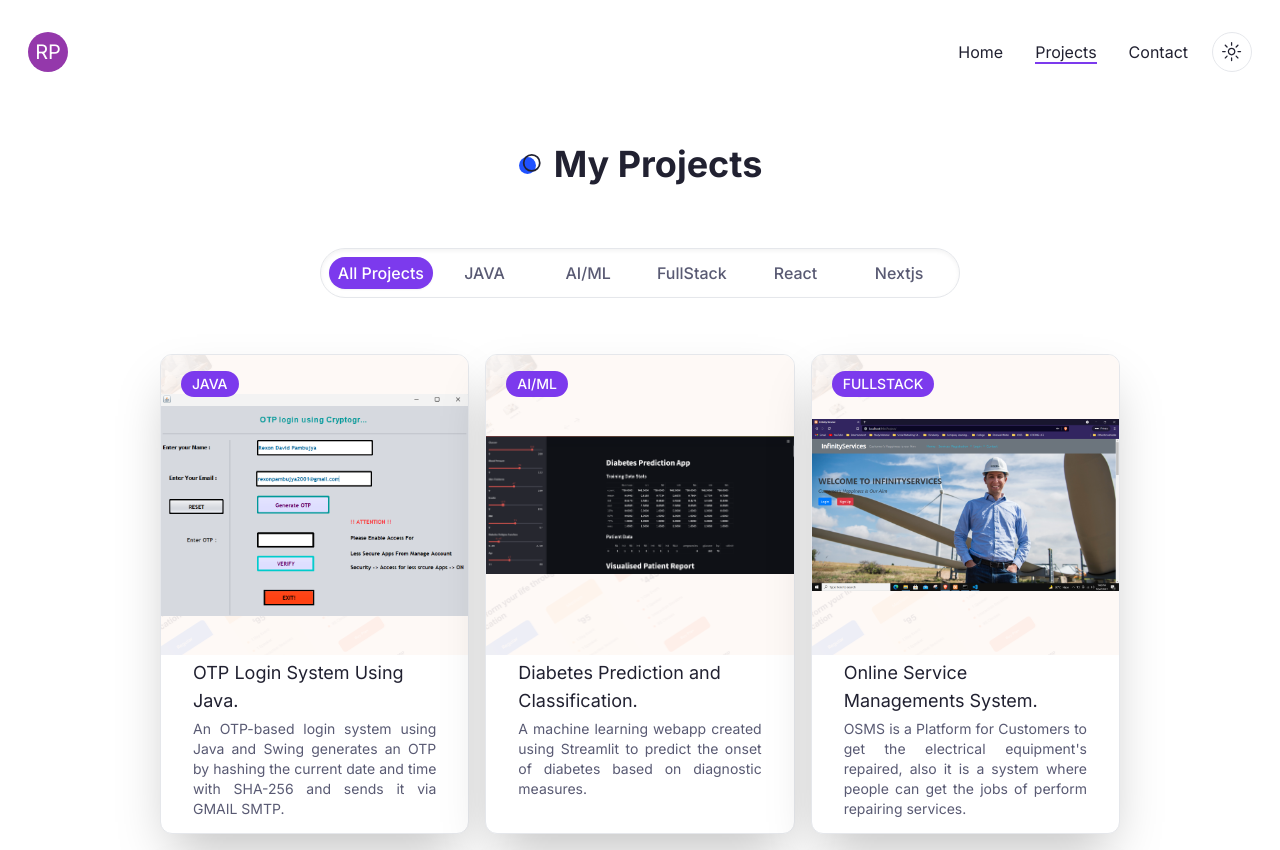
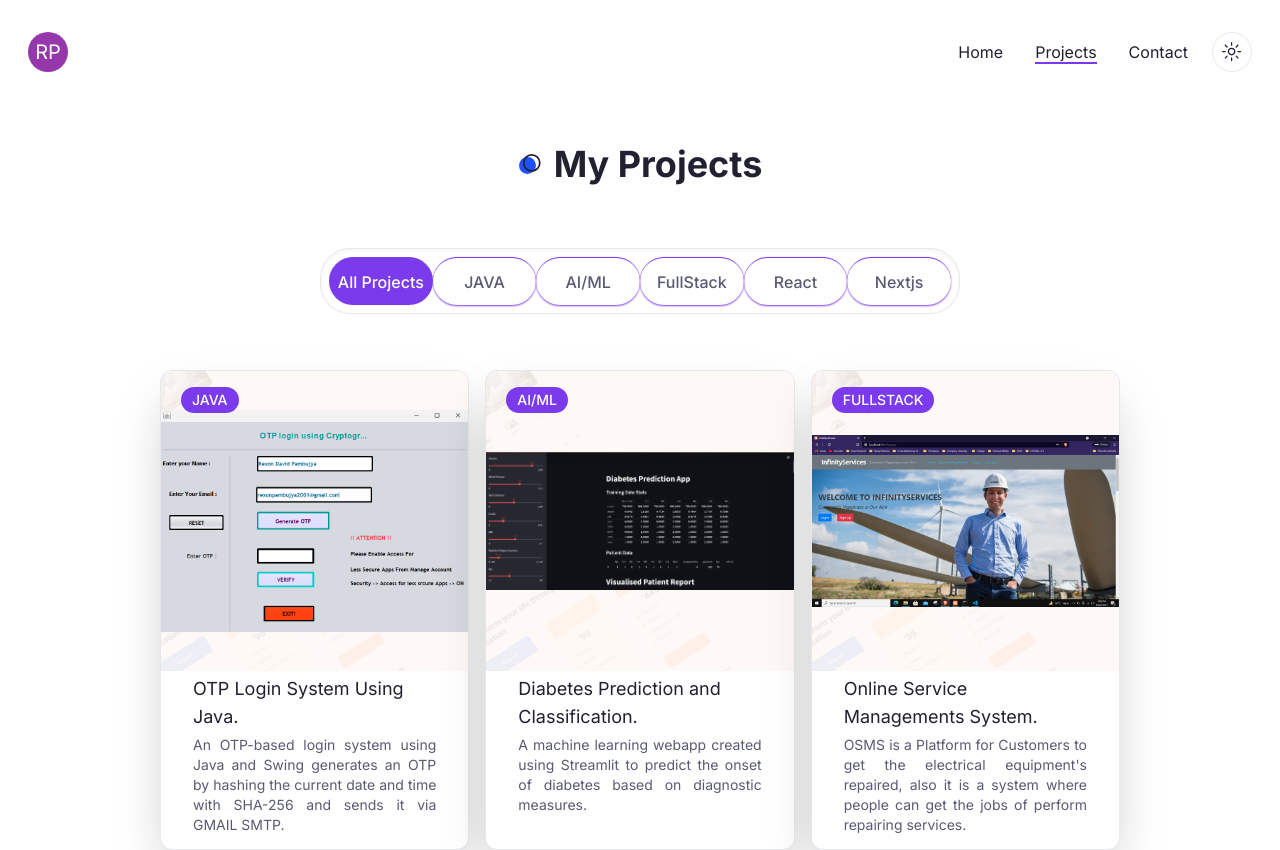
Before and after one commit to Rexon-Pambujya/portfolio-rexon-pambujya, a Next.js app: page /projects in a window 1280 px wide. Shown: the top 850 px of the page. Built offline with nearby package versions, Linux system fonts and the light colour scheme.

Commit message:
Change in styling

```diff
--- a/app/projects/page.jsx
+++ b/app/projects/page.jsx
@@ -25,7 +25,7 @@
         <Tabs defaultValue={category} className="mb-24 xl:mb-48">
           <TabsList
             className="w-full grid h-full md:grid-cols-6 lg:max-w-[640px]
-          mb-12 mx-auto md:border dark:border-none hover:shadow-primary shadow-inner"
+          mb-12 mx-auto md:border dark:border-none hover:shadow-primary shadow-inner gap-y-2"
           >
             {categories.map((category, index) => {
               return (
--- a/components/About.jsx
+++ b/components/About.jsx
@@ -51,7 +51,7 @@
         <div className="flex flex-col xl:flex-row">
           <div className="flex-1 flex-col items-center justify-center">
             <Tabs defaultValue="personal">
-              <TabsList className="mt-8 w-full grid items-center justify-center xl:grid-cols-3 xl:max-w-[520px]: xl:border dark:border-primary">
+              <TabsList className="mt-8 w-full grid items-center justify-center xl:grid-cols-3 xl:max-w-[520px]:  gap-y-4">
                 <TabsTrigger className="w-[162px] xl:w-auto" value="education">
                   Education
                 </TabsTrigger>
--- a/components/ui/tabs.jsx
+++ b/components/ui/tabs.jsx
@@ -23,7 +23,7 @@
   <TabsPrimitive.Trigger
     ref={ref}
     className={cn(
-      "inline-flex items-center justify-center whitespace-nowrap rounded-full px-2 py-1 text-base font-medium ring-offset-background transition-all focus-visible:outline-none focus-visible:ring-2 focus-visible:ring-ring focus-visible:ring-offset-2 disabled:pointer-events-none disabled:opacity-50 data-[state=active]:bg-primary data-[state=active]:text-white data-[state=active]:shadow-sm h-[48px]s",
+      "inline-flex items-center justify-center whitespace-nowrap rounded-full px-2 py-1 text-base font-medium ring-offset-background shadow-sm border-t-[1px] border-primary shadow-primary transition-all focus-visible:outline-none focus-visible:ring-2 focus-visible:ring-ring focus-visible:ring-offset-2 disabled:pointer-events-none disabled:opacity-50 data-[state=active]:bg-primary data-[state=active]:text-white data-[state=active]:shadow-sm h-[48px] ",
       className
     )}
     {...props}
```
